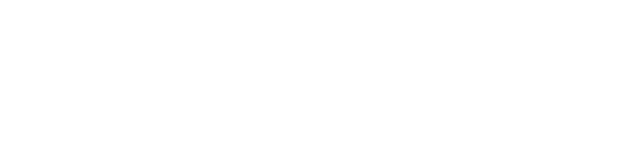
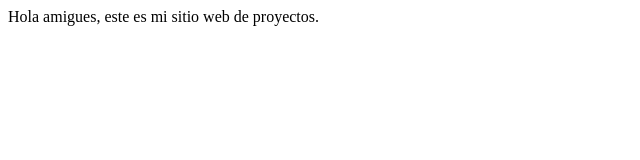
Before and after one commit to dssalazar/proyectoDemoCursoPrework, a plain HTML site: page index.html in a window 1280 px wide. Shown: the whole page, without its empty margins (0-640 px from the left). Drawn offline with Linux system fonts and the light colour scheme.

Commit message:
Personalizando el sitio

```diff
--- a/index.html
+++ b/index.html
@@ -7,6 +7,7 @@
     <title>Hola Mundo</title>
 </head>
 <body>
+    Hola amigues, este es mi sitio web de proyectos.
 
 </body>
 </html>
```
